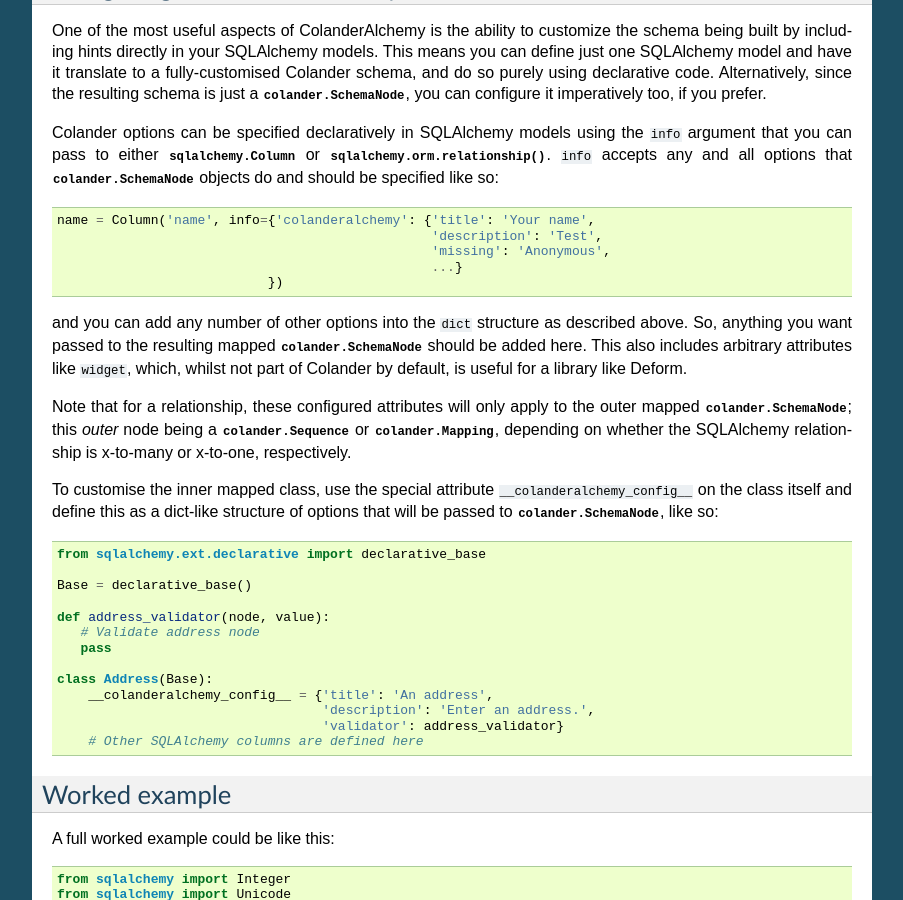
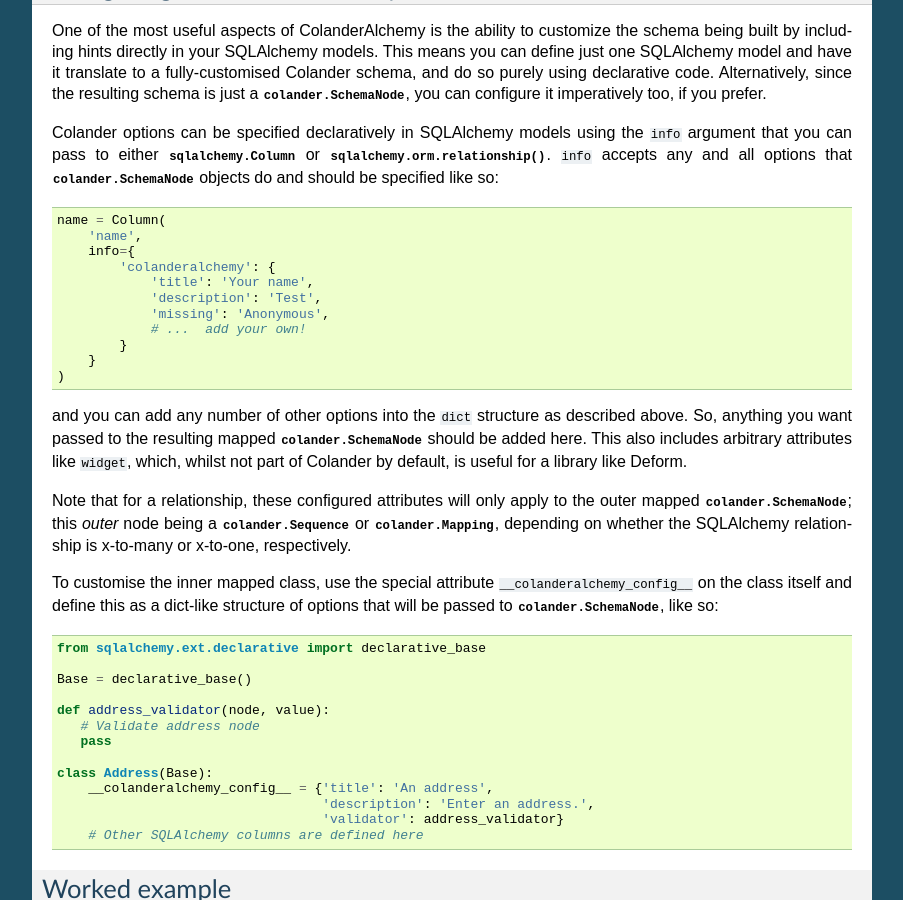
Before and after one commit to stefanofontanelli/ColanderAlchemy, a Sphinx documentation site: the page built from docs/source/customization.rst, in a window 1280 px wide and 900 px high, scrolled down 557 px. Shown: the whole window, without its empty margins (198-1101 px from the left). Built offline with Sphinx 7.4.7, drawn with Linux system fonts in a browser that asks for light colours.

```diff
--- a/docs/source/customization.rst
+++ b/docs/source/customization.rst
@@ -56,11 +56,17 @@ should be specified like so:
 
 .. code:: python
 
-    name = Column('name', info={'colanderalchemy': {'title': 'Your name',
-                                                    'description': 'Test',
-                                                    'missing': 'Anonymous',
-                                                    ...}
-                               })
+    name = Column(
+        'name',
+        info={
+            'colanderalchemy': {
+                'title': 'Your name',
+                'description': 'Test',
+                'missing': 'Anonymous',
+                # ...  add your own!
+            }
+        }
+    )
 
 and you can add any number of other options into the ``dict`` structure as
 described above.  So, anything you want passed to the resulting mapped
```
